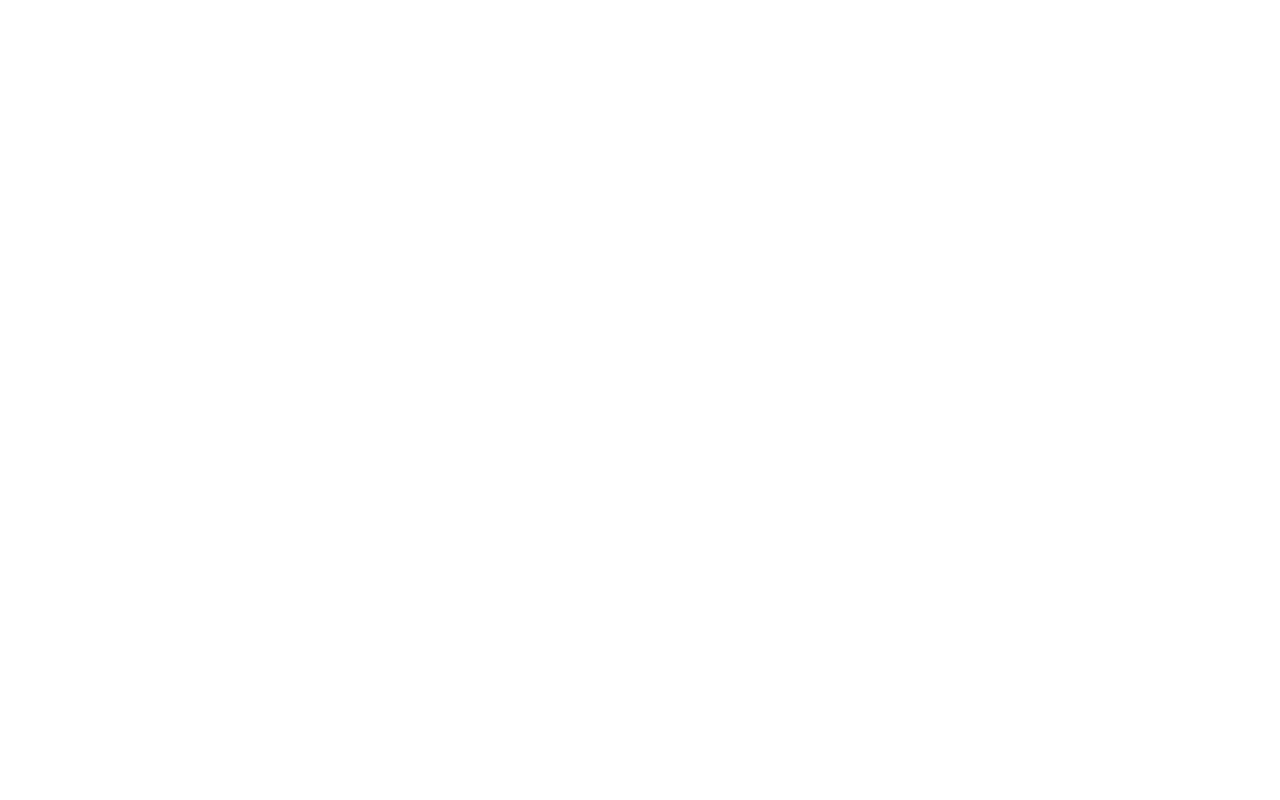
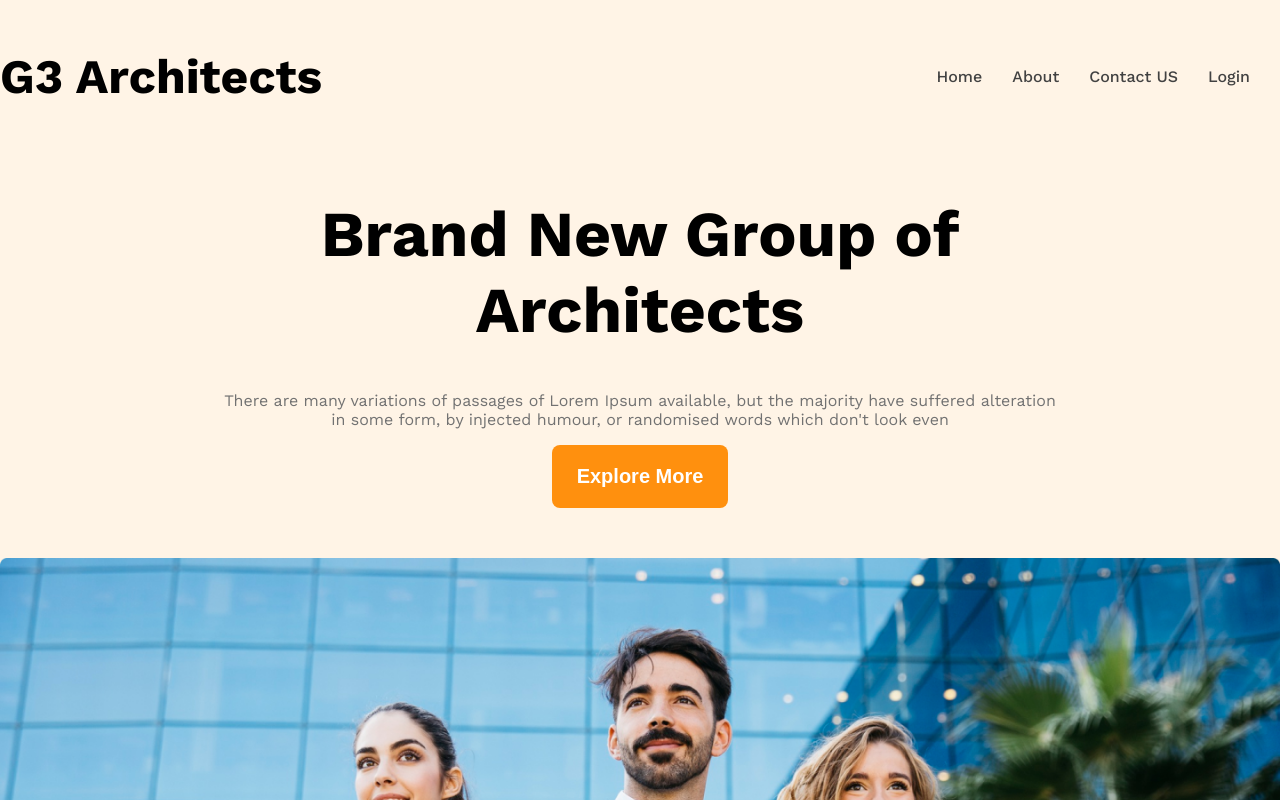
Before and after one commit to masum-tallha/g3-architect-website, a plain HTML site: page index.html in a window 1280 px wide. Shown: the top 800 px of the page. Drawn offline with nearby package versions, Linux system fonts and the light colour scheme.

Commit message:
our-feature section started

```diff
--- a/index.html
+++ b/index.html
@@ -7,8 +7,24 @@
     <link rel="stylesheet" href="./style/architect.css">
 </head>
 <body class="work-sans-regular">
-    <header>
-
+    <header class="bg-light">
+            <nav class="navbar display-flex">
+            <h3 class="brand">G3 Architects</h3>
+            <ul class="nav-links display-flex">
+                <li class="nav-item"><a href="" class="nav-link text-gray">Home</a></li>
+                <li class="nav-item"><a href="" class="nav-link text-gray">About</a></li>
+                <li class="nav-item"><a href="" class="nav-link text-gray">Contact US</a></li>
+                <li class="nav-item"><a href="" class="nav-link text-gray">Login</a></li>
+            </ul>
+        </nav>
+        <div class="banner">
+            <div class="banner-content">
+                <h1 class="banner-title">Brand New Group of Architects</h1>
+                <p class="banner-decription text-light-gray">There are many variations of passages of Lorem Ipsum available, but the majority have suffered alteration in some form, by injected humour, or randomised words which don't look even</p>
+                <button class="btn-primary">Explore More</button>
+            </div>
+            <img class="banner-image" src="./images/banner.png" alt="">
+        </div>
     </header>
     <main>
 
--- a/style/architect.css
+++ b/style/architect.css
@@ -6,3 +6,79 @@
   font-weight: 400;
   font-style: normal;
 }
+body{
+  margin: 0;
+  padding: 0;
+}
+main{
+  max-width: 1440px;
+  margin: 0 auto;
+}
+/* Shared Styles */
+.display-flex{
+    display: flex;
+}
+/* dark 02 */
+.text-gray{
+  color: #424242;
+}
+/* dark 03 */
+.text-light-gray{
+  color: #727272;
+}
+.bg-light{
+  background-color: rgba(255, 144, 14, 0.1);
+}
+.btn-primary{
+  background-color: #FF900E;
+  color: white;
+  padding: 20px 25px;
+  font-size: 1.25rem;
+  font-weight: 600;
+  border: none;
+  border-radius: 8px;
+}
+/* Header Styles */
+
+/* navbar related styles */
+.navbar{
+  justify-content: space-between;
+  align-items: center;
+}
+.brand{
+  font-weight: 700;
+  font-size: 3rem;
+}
+.nav-item {
+  list-style: none;
+  margin-right: 30px;
+}
+.nav-link{
+  text-decoration: none;
+  font-weight: 500;
+}
+.navbar, .banner{
+  max-width: 1440px;
+  margin: 0 auto;
+}
+/* banner related style */
+.banner-content{
+  max-width: 850px;
+  margin: 0 auto;
+  text-align: center;
+  margin-bottom: 50px;
+}
+.banner-title{
+  font-size: 4rem;
+  font-weight: bold;
+}
+.banner-image{
+  width: 100%;
+}
+/* responsive media query */
+@media screen and (max-width:576px) {
+  .navbar, .nav-links{
+    flex-direction: column;
+  }
+
+}
```
